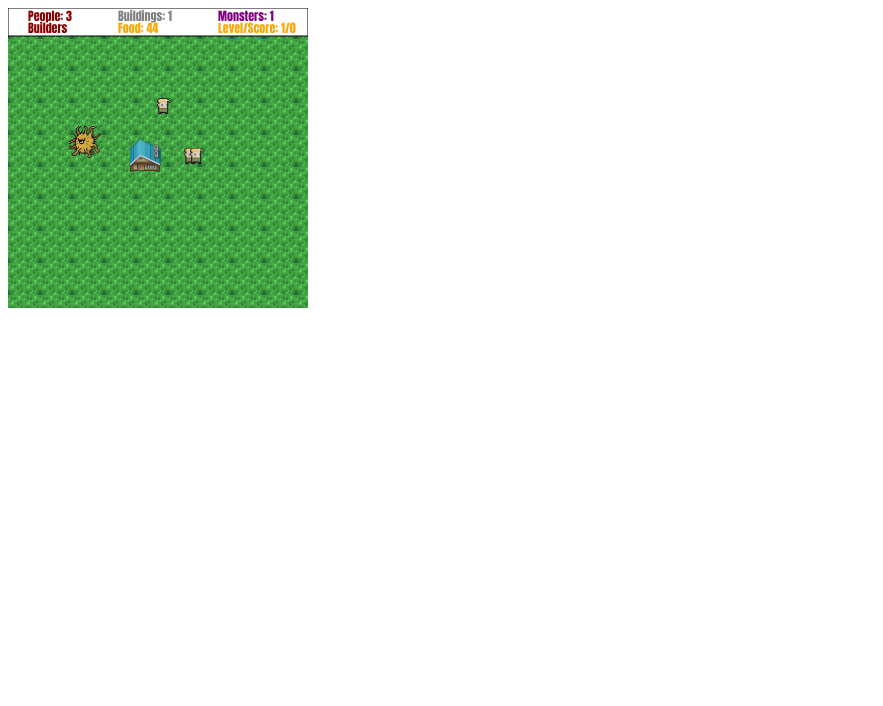
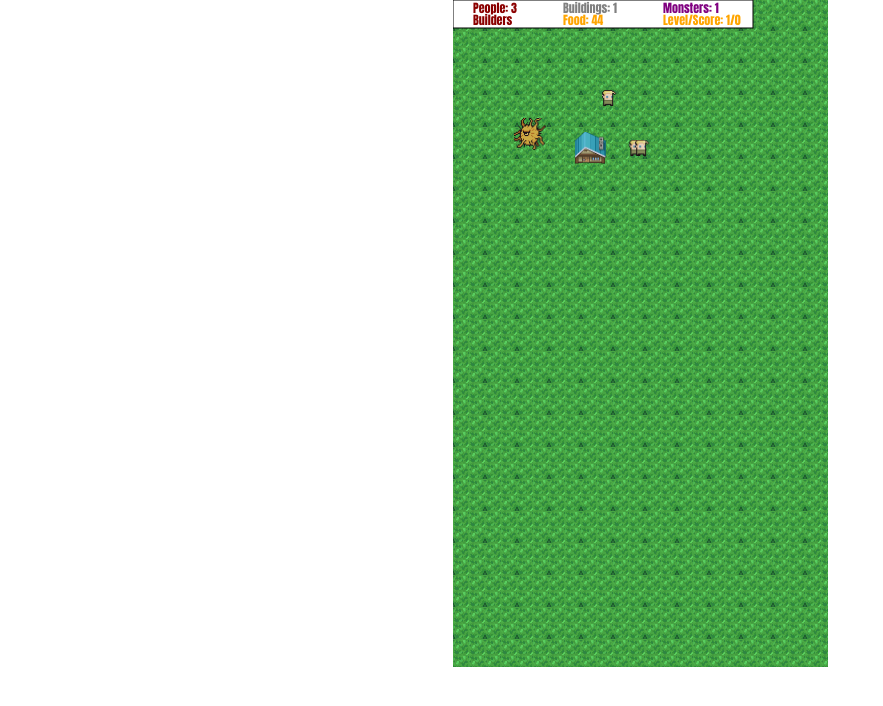
Before and after one commit to igorknop/colhtml, a plain HTML site: page index.html in a window 1280 px wide. Shown: the whole page, without its empty margins (0-883 px from the left). Drawn offline with Linux system fonts and the light colour scheme.

Commit message:
Add touch support

```diff
--- a/Config.js
+++ b/Config.js
@@ -1,8 +1,8 @@
 const D = {
-  A_FARMERS: 'af',
-  A_BUILDERS: 'ab',
-  A_WARRIORS: 'aw',
-  A_GUARDS: 'ag',
+  A_FARMERS: 1,
+  A_BUILDERS: 2,
+  A_WARRIORS: 3,
+  A_GUARDS: 4,
   MAX_SPRITES: 100,
   MAX_MONSTERS: 5,
   MAX_BUILDINGS: 15,
--- a/World.js
+++ b/World.js
@@ -5,7 +5,9 @@ import {Monster} from "./Monster.js"
 import {BuildersHall} from "./BuildersHall.js"
 
 class World {
-  constructor() {
+  constructor(w,h) {
+    this.width = w
+    this.height = h
     this.state = 0
     this.dt = 0
     this.prev = 0
@@ -52,8 +54,8 @@ class World {
   }
 
   step(dt, ctx) {
-    for (var i = 0; i < 300; i += 32) {
-      for (var j = 0; j < 300; j += 32) {
+    for (var i = 0; i < this.width; i += 32) {
+      for (var j = 0; j < this.height; j += 32) {
         //ctx.drawImage(this.image2, 368,192,32,32,i,j,32,32)
         ctx.drawImage(this.image2, 368, 241, 32, 32, i, j, 32, 32)
       }
--- a/index.html
+++ b/index.html
@@ -5,10 +5,20 @@
   <meta charset="utf-8">
   <meta name="viewport" content="width=device-width, initial-scale=1.0">
   <title></title>
+  <style>
+    canvas,html body {
+      width: 100%;
+      max-width: 375px;
+      height: 100%;
+      min-height: 667px;
+      padding: 0;
+      margin: auto;
+  }
+  </style>
 </head>
 
 <body>
-  <canvas id="canvas" width="300" height="300"></canvas>
+  <canvas id="canvas" width="375" height="667"></canvas>
   <script type="module">
     import {D} from "./Config.js"
     import {Sprite} from "./Sprite.js"
@@ -22,7 +32,7 @@
     var canvas = document.getElementsByTagName("canvas")[0]
     var ctx = canvas.getContext("2d")
 
-    var world = new World()
+    var world = new World(canvas.width, canvas.height)
     var dt = 0, prev = 0
     var raf
     var dists = []
@@ -169,6 +179,19 @@
 
       }
     })
+    addEventListener("touchend", function(e){
+      let touches = e.changedTouches
+      for (var i = 0; i < touches.length; i++) {
+        console.log(touches[i].pageX, world.creating);
+        if(touches[i].pageX < world.width/2){
+          world.creating-=1
+        }else{
+          world.creating+=1
+        }
+      }
+      if(world.creating<D.A_FARMERS){ world.creating = D.A_GUARDS}
+      if(world.creating>D.A_GUARDS){ world.creating = D.A_FARMERS}
+    }, false)
   </script>
 </body>
 
```
